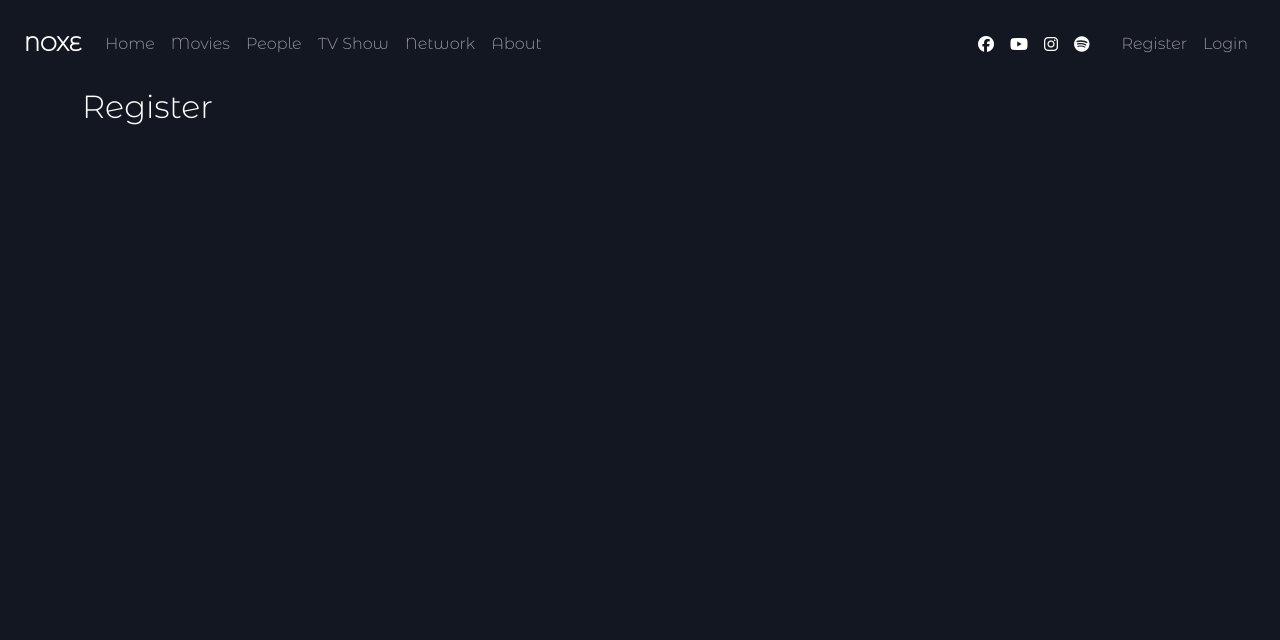
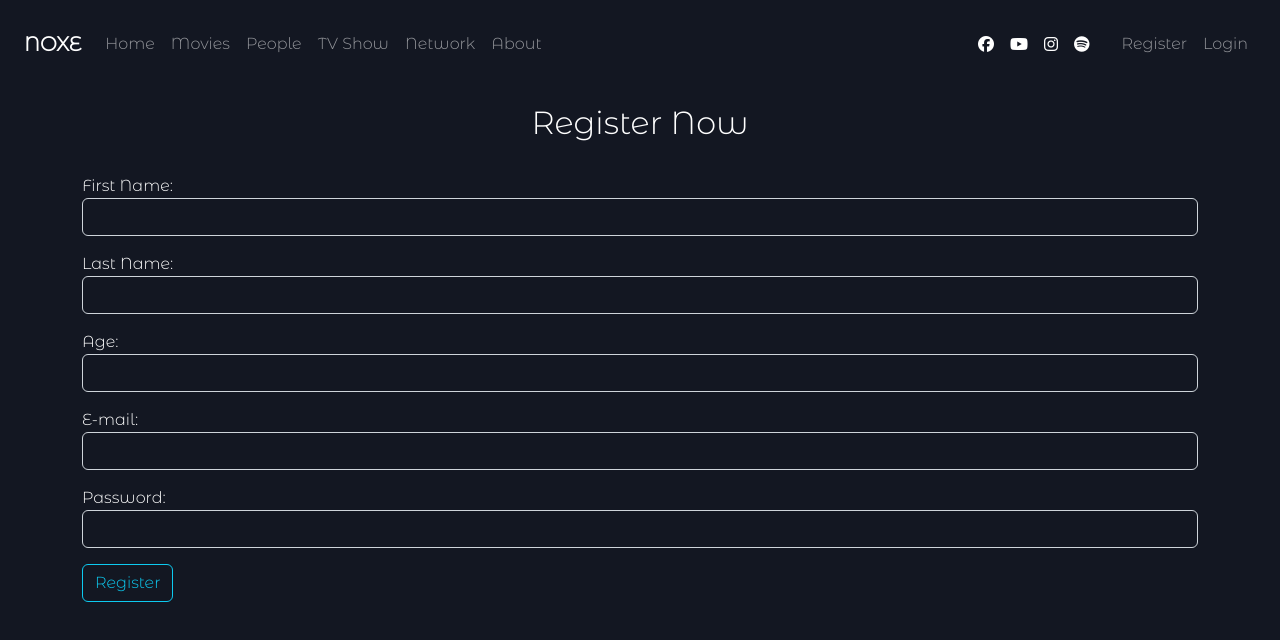
Before and after one commit to abdullahelbadry/movies, a React (Create React App) app: page /Register in a window 1280 px wide. Shown: the top 640 px of the page. Built offline with nearby package versions, Linux system fonts and the light colour scheme.

Commit message:
form is completed and get response from api and the register button built with a spinner

```diff
--- a/src/components/Register/Register.jsx
+++ b/src/components/Register/Register.jsx
@@ -1,7 +1,67 @@
-import React from 'react'
+import React, { useState } from 'react'
+import axios from 'axios';
 
 export default function Register() {
+
+
+  const [error, setError] = useState('')
+  const [isLoading, setIsLoading] = useState(false);
+  const [user, setUser] = useState({
+    first_name: '',
+    last_name: '',
+    age: 0,
+    email: '',
+    password: ''
+  });
+
+
+  function getUser(e){
+    let myUser = {...user}
+    myUser[e.target.name] = e.target.value;
+    setUser(myUser);
+  }
+
+  async function submitRegister(e){
+    e.preventDefault();
+    setIsLoading(true);
+    setError();
+    let {data} = await axios.post(`https://routeegypt.herokuapp.com/signup`, user);
+    if(data.message=== "success"){
+      setIsLoading(false);
+      console.log("Successfully Registered" + data.message);
+    } else{
+      setIsLoading(false);
+      setError(data.message)
+    }
+  }
+
   return (
-    <h2>Register</h2>
+    <div>
+
+      <h2 className='my-3 text-center'>Register Now</h2>
+
+      {error?<div className="alert alert-danger">{error}</div> : ''}
+
+      <form onSubmit={submitRegister}>
+        <label htmlFor='first_name' className='mt-3'>First Name:</label>
+        <input onChange={getUser} type="text" className="form-control" name='first_name' id='first_name' />
+
+        <label htmlFor='last_name'  className='mt-3'>Last Name:</label>
+        <input onChange={getUser} type="text" className="form-control" name='last_name' id='last_name' />
+
+        <label htmlFor='age' className='mt-3'>Age: </label>
+        <input onChange={getUser} type="number" className="form-control" name='age' id='age' />
+
+        <label htmlFor='email' className='mt-3'>E-mail:</label>
+        <input onChange={getUser} type="email" className="form-control" name='email' id='email' />
+
+        <label htmlFor='password' className='mt-3'>Password:</label>
+        <input onChange={getUser} type="password" className="form-control" name='password' id='password' />
+
+        <button className='btn btn-outline-info mt-3'>
+          {isLoading? <i className="fas fa-spinner fa-spin"></i>: 'Register'}
+        </button>
+      </form>
+    </div>
   )
 }
--- a/src/index.css
+++ b/src/index.css
@@ -15,3 +15,7 @@ a,a:hover{
   color: #FFF;
   text-decoration: none;
 }
+.form-control{
+  background-color: transparent !important;
+  color: rgba(255,255,255,0.7) !important;
+}
```
